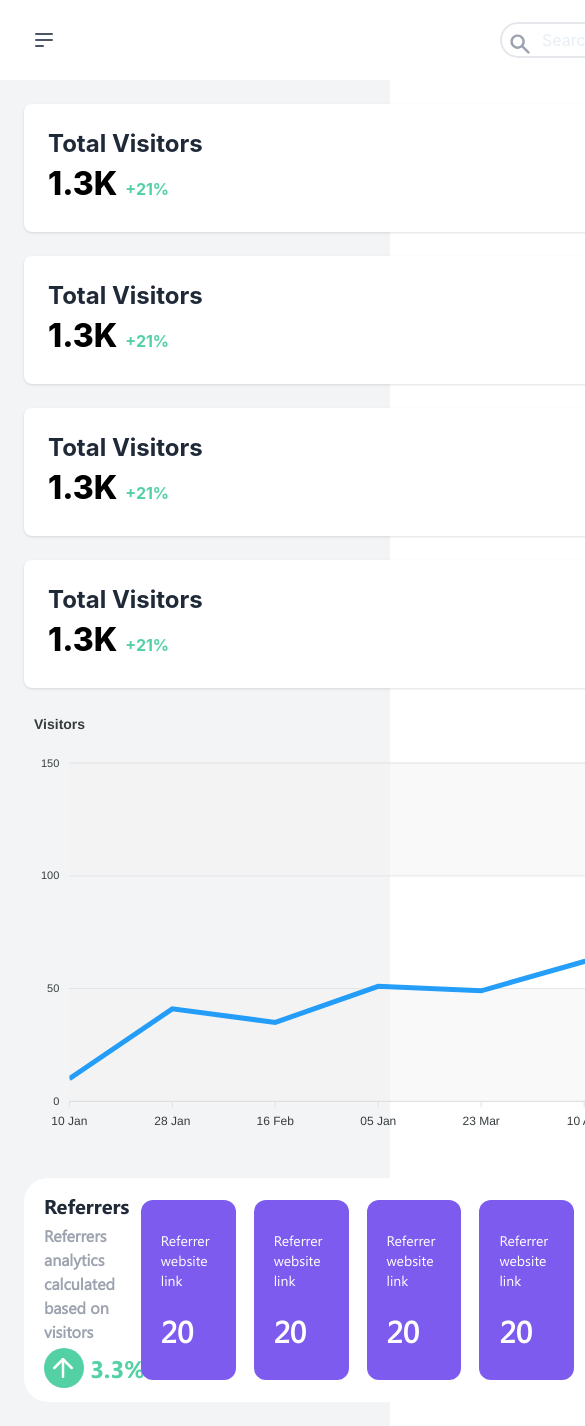
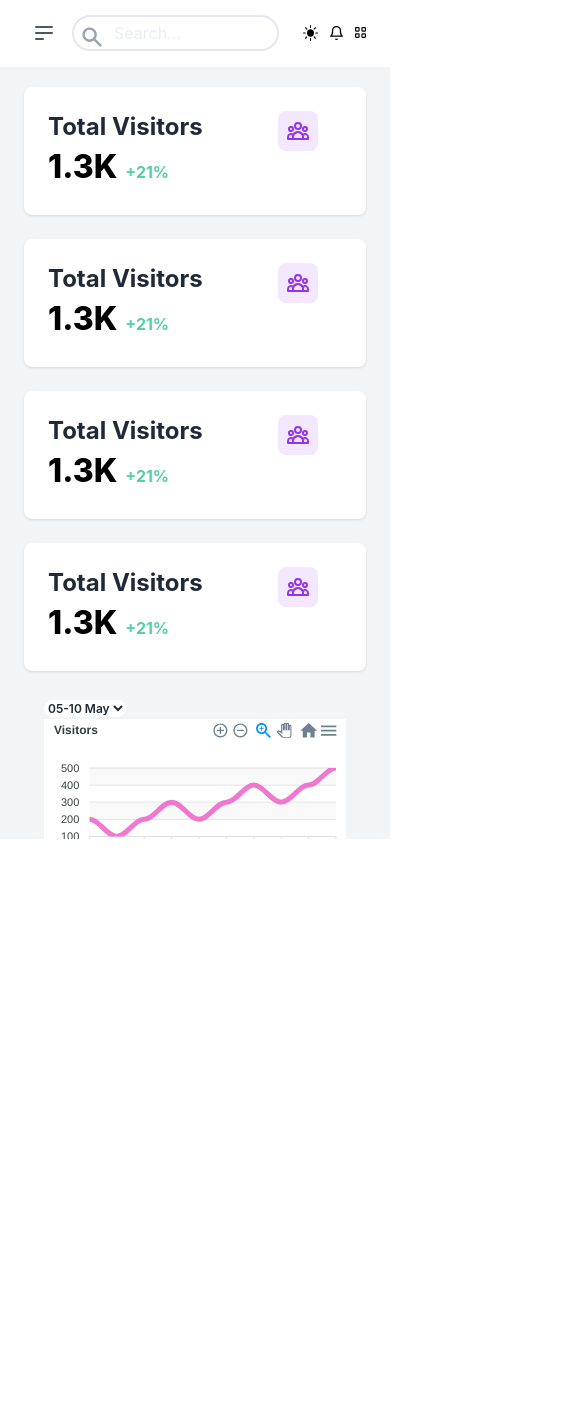
Before and after one commit to cjoshi28/aye-analytics-deployment, a Next.js app: page /dashboard in a window 390 px wide. Shown: the top 1426 px of the page, 585 px wide, since content can reach past the window. After the commit the page ends 844 px from the top, so only its background shows below. Built offline with nearby package versions, Linux system fonts and the light colour scheme.

Commit message:
update static to mobile responsive

```diff
--- a/components/dashboard/Chart.js
+++ b/components/dashboard/Chart.js
@@ -1,44 +1,80 @@
-import React from 'react'
-import ReactApexChart from 'react-apexcharts'
+import React from "react";
+import ReactApexChart from "react-apexcharts";
 
 export default function Chart() {
+  const series = [
+    {
+      name: "Visitors",
+      data: [200, 100, 200, 300, 200, 300, 400, 300, 400, 500,],
 
-  const  series = [{
-        name: "Visitors",
-        data: [10, 41, 35, 51, 49, 62, 69, 91, 148]
-    }];
+    },
+  ];
   const options = {
     chart: {
       height: 350,
-        type: 'line',
-        colors: ['#EE61C9'],
+      type: "area",
+      line: "straight",
+      colors: ["#EE61C9"],
+      background: ["#FFFFFF"],
       zoom: {
-          enabled: false
+        enabled: true,
+      }
     },
+    toolbar: {
+      show: true,
     },
     dataLabels: {
-        enabled: false
+      enabled: false,
     },
+    colors: ["#EE61C9"],
     stroke: {
-        curve: 'straight'
+      curve: ["smooth", "straight", "stepline"],
     },
     title: {
-        text: 'Visitors',
-        align: 'left'
+      text: "Visitors",
+      align: "left",
+      style: {
+        fontSize: '12px',
+        fontFamily: undefined
+      },
     },
     grid: {
       row: {
-          colors: ['#f3f3f3', 'transparent'], // takes an array which will be repeated on columns
-          opacity: 0.5
+        colors: ["#f3f3f3", "transparent"], // takes an array which will be repeated on columns
+        opacity: 0.5,
       },
     },
     xaxis: {
-        categories: ['10 Jan', '28 Jan', '16 Feb', '05 Jan', '23 Mar', '10 Apr', '28 Apr', '17 May', '07 Jun', '22 Jun' ],
-      }
+      categories: [
+        "10 Jan",
+        "28 Jan",
+        "16 Feb",
+        "05 Jan",
+        "23 Mar",
+        "10 Apr",
+        "28 Apr",
+        "17 May",
+        "04 Jun",
+        "22 Jun",
+      ],
+    },
   };
   return (
-    <div id="chart">
-    <ReactApexChart options={options} series={series} type="line" width={898} height={427} />
+    <div
+      id="chart"
+      className="basis-1 md:w-6/12 sm:basis-1 lg:w-6/12 m-5 rounded-3xl">
+      <select
+        className="flat-select border-none bg-white rounded-xl text-xs font-semibold ">
+        <option className="text-xs font-semibold">05-10 May</option>
+        <option className="text-xs font-semibold" >16-25 Jun</option>
+        <option className="text-xs font-semibold" >20-30 Jul</option>
+      </select>
+      <ReactApexChart
+        options={options}
+        series={series}
+        type="line"
+        className="sm:w-full md:w-full  lg:w-full"
+      />
     </div>
-  )
+  );
 }
--- a/components/dashboard/Refreance.jsx
+++ b/components/dashboard/Refreance.jsx
@@ -1,10 +1,10 @@
 import React from 'react'
 
-import {FiArrowUp} from  "react-icons/fi";
+import { FiArrowUp } from "react-icons/fi";
 export default function Refreance() {
     return (
-    <div className=' w-full bg-[#FFFFFF] h-56 inline-flex justify-around rounded-3xl'>
-        <div className='w-[12%] h-full text-xl flex  items-center font-bold p-5'>
+        <div className='  bg-[#FFFFFF]  md:inline-flex justify-center p-3 rounded-3xl'>
+            <div className='md:w-[20%] w-full h-full text-xl flex justify-center items-center font-bold p-5'>
                 <div className='font-[Segoe-UI-Bold]'>
                     <h1>Referrers</h1>
                     <div className='text-base mt-1 '>
@@ -12,9 +12,9 @@ export default function Refreance() {
                             <div className='w-full'>
                                 Referrers analytics calculated based on visitors
                             </div>
-                        <div  className='bg-[#53D0A4] w-10 h-10 rounded-3xl flex flex-row items-center mt-1'>
+                            <div className='bg-[#53D0A4] w-10 h-10 rounded-3xl flex flex-row items-center mt-1'>
                                 <div className='mx-1 mt-0 pt-2 mb-2' >
-                                <FiArrowUp size={30} color="white"/>
+                                    <FiArrowUp size={30} color="white" />
                                 </div>
                                 <div className='text-[#53D0A4] font-[Segoe-UI-Bold] text-2xl mx-2'>
                                     3.3%
@@ -24,23 +24,25 @@ export default function Refreance() {
                     </div>
                 </div>
             </div>
-        <div className='flex flex-row items-center justify-around basis-1/11  w-full '>
-            <Blogs/>
-            <Blogs/>
-            <Blogs/>
-            <Blogs/>
-            <Blogs/>
-            <Blogs/>
-            <Blogs/>
+            <div className='flex justify-center w-full flex-wrap '>
+                <Blogs />
+                <Blogs />
+                <Blogs />
+                <Blogs />
+                <Blogs />
+                <Blogs />
+                <Blogs />
+
+
             </div>
         </div>
     )
 }
 
 
-const Blogs = (props)=>{
-    return(
-        <div className='bg-[#7C5BEE] h-[80%] w-[12%] rounded-xl text-white text-sm font-[Segoe-UI] flex flex-col justify-around p-5'>
+const Blogs = (props) => {
+    return (
+        <div className='bg-[#7C5BEE]  rounded-xl text-white m-1 w-[80%] md:w-auto text-sm font-[Segoe-UI] flex flex-col  p-4'>
             <div className='w-[70%] text-sm'>
                 Referrer website link
             </div>
--- a/model/userRegister.js
+++ b/model/userRegister.js
@@ -1,4 +1,4 @@
-import { Schema , model } from "mongoose";
+import { Schema , model , models} from "mongoose";
 
 const userSchema = new Schema({
     name: {
@@ -16,6 +16,6 @@ const userSchema = new Schema({
     }
 })
 
-const userRegister = model( "User" , userSchema );
+const userRegister = models.User || model( "User" , userSchema );
 
 export { userRegister };
--- a/pages/api/user/register.js
+++ b/pages/api/user/register.js
@@ -3,14 +3,14 @@ import { userRegister } from "../../../model/userRegister";
 import { Encrypter } from "../../../library/helper";
 
 export default async function Register(req , res){
+    const { name , email , password } = req.body;
     const { method } = req;
-    const { name , email , password } = req.body;
     await connect_database().then(async()=>{
         switch ( method ){
             case "POST": {
                 const encryptedPassword = Encrypter(password)
-                const findUser = await userRegister.findone({email: email})
-                if(findUser !== null){
+                const findUser = await userRegister.findOne({email: email})
+                if(findUser === null){
                     const user = userRegister({
                         name: name,
                         email: email,
--- a/pages/dashboard/index.js
+++ b/pages/dashboard/index.js
@@ -20,8 +20,8 @@ export default function index() {
 
     return (
 
-            <div className="flex bg-gray-100 max-h[100vh]">
-                <aside className="hidden sm:flex sm:flex-col border-2">
+        <div className="flex bg-gray-100 max-h-screen ">
+            <aside className="hidden sm:flex sm:flex-col h-[100vh] border-2">
                 <a href="#" className="inline-flex items-center justify-center bg-white h-20 w-20">
                     <Image src={logo} alt="Logo" />
                 </a>
@@ -48,8 +48,8 @@ export default function index() {
                     </div>
                 </div>
             </aside >
-                <div className="flex-grow text-gray-800">
-                    <header className="flex items-center h-20 px-6 sm:px-10 bg-white">
+            <div className="flex-grow text-gray-800 mt-[-5px] max-h-[100vh] overflow-scroll overflow-x-hidden">
+                <header className="flex items-center  h-[8vh] sticky top-1 px-6 sm:px-10 bg-white ">
                     <button className="block sm:hidden relative flex-shrink-0 p-2 mr-2 text-gray-600 hover:bg-gray-100 hover:text-gray-800 focus:bg-gray-100 focus:text-gray-800 rounded-full">
                         <span className="sr-only">Menu</span>
                         <svg aria-hidden="true" fill="none" viewBox="0 0 24 24" stroke="currentColor" className="h-6 w-6">
@@ -80,7 +80,7 @@ export default function index() {
                     </div>
                 </header>
 
-                    <main className="p-6 sm:p-10 space-y-6 overflow-y-scroll">
+                <main className="p-6 sm:p-10 space-y-6 ">
                     <section className="grid md:grid-cols-2 xl:grid-cols-4 gap-6">
                         <Stats />
                         <Stats />
@@ -89,11 +89,11 @@ export default function index() {
                     </section>
                     <section>
                         <Chart />
-
                     </section>
                     <section>
                         <Refreance />
                     </section>
+
 
 
 
--- a/pages/register/index.jsx
+++ b/pages/register/index.jsx
@@ -6,7 +6,6 @@ import RegisterForm from '../../components/RegisterForm'
 export default function index() {
 
   async function signInHandler(name, email, password) {
-    console.log(name, email, password)
     await axios.post("http://localhost:3000/api/user/register", {
       name,
       email,
--- /dev/null
+++ b/routes/path.js
@@ -0,0 +1,4 @@
+export const path = {
+    register : "http://localhost:3000/api/user/register",
+    login: "http://localhost:3000/api/user/login",
+}
--- a/styles/globals.css
+++ b/styles/globals.css
@@ -29,12 +29,12 @@ a {
 }
 
 .input-css{
-  @apply backdrop-blur bg-white/10 font-[Segoe-UI] mt-4 focus:ring-1 ring-[#E346D1] focus:ring-inset text-white text-base md:text-xl mid-xl:text-xl outline-none rounded p-2 w-10/12 lg:w-full sm:w-9/12 md:w-11/12;
+  @apply  backdrop-blur bg-white/10 font-[Segoe-UI] mt-4 focus:ring-1 ring-[#E346D1] focus:ring-inset text-white text-base md:text-xl mid-xl:text-xl outline-none rounded p-2 w-10/12 lg:w-full sm:w-9/12 md:w-11/12;
 }
 
 
 .btn-css{
-  @apply lg:w-full w-7/12 sm:w-9/12 md:w-11/12 font-[Segoe-UI] text-base md:text-xl mid-xl:text-xl  cursor-pointer h-10 rounded-lg bg-[#E346D1] text-white mt-6
+  @apply lg:w-full w-7/12 sm:w-9/12 md:w-11/12 font-[Segoe-UI] text-base md:text-xl mid-xl:text-xl  cursor-pointer h-8 sm:h-10 rounded-lg bg-[#E346D1] text-white mt-6
 }
 
 @font-face {
```
Also changed, not shown: components/RegisterForm.jsx (+76 -25 lines). Lines whose indentation alone changed are shown as unchanged.
